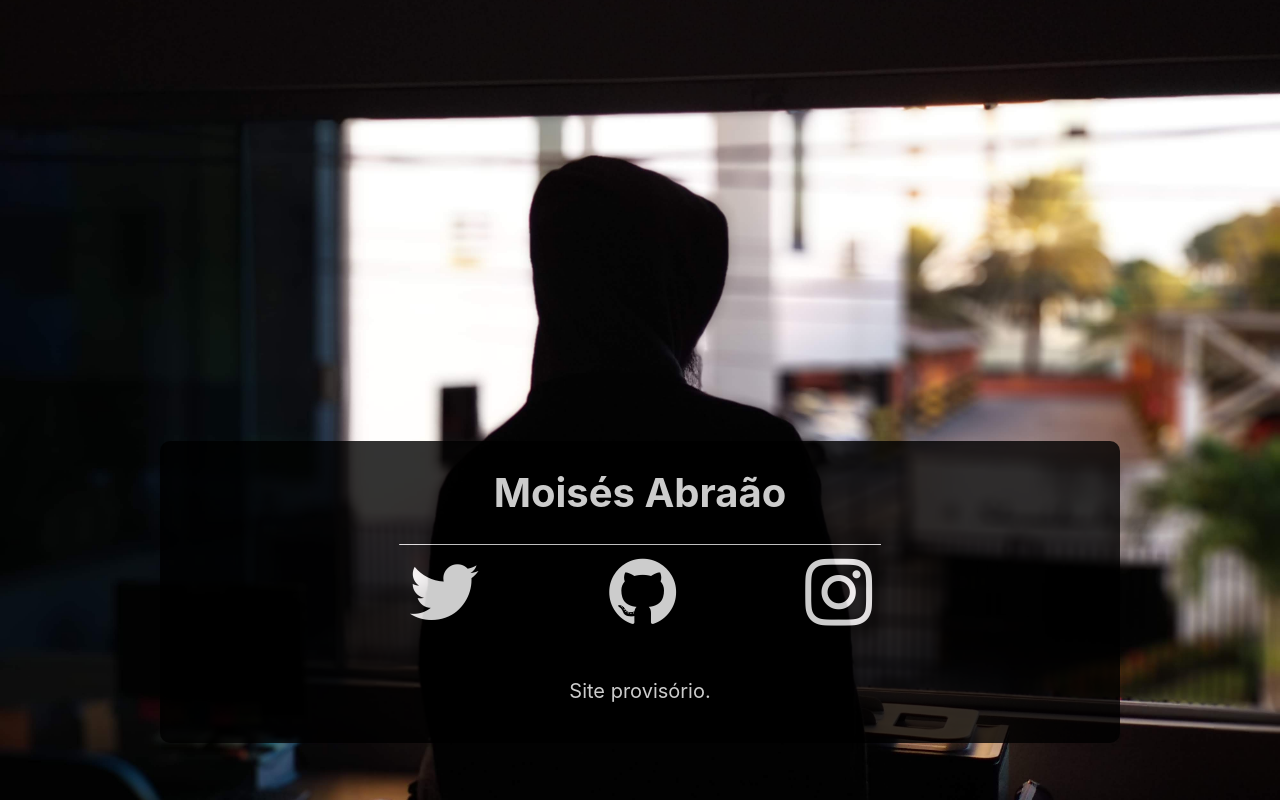
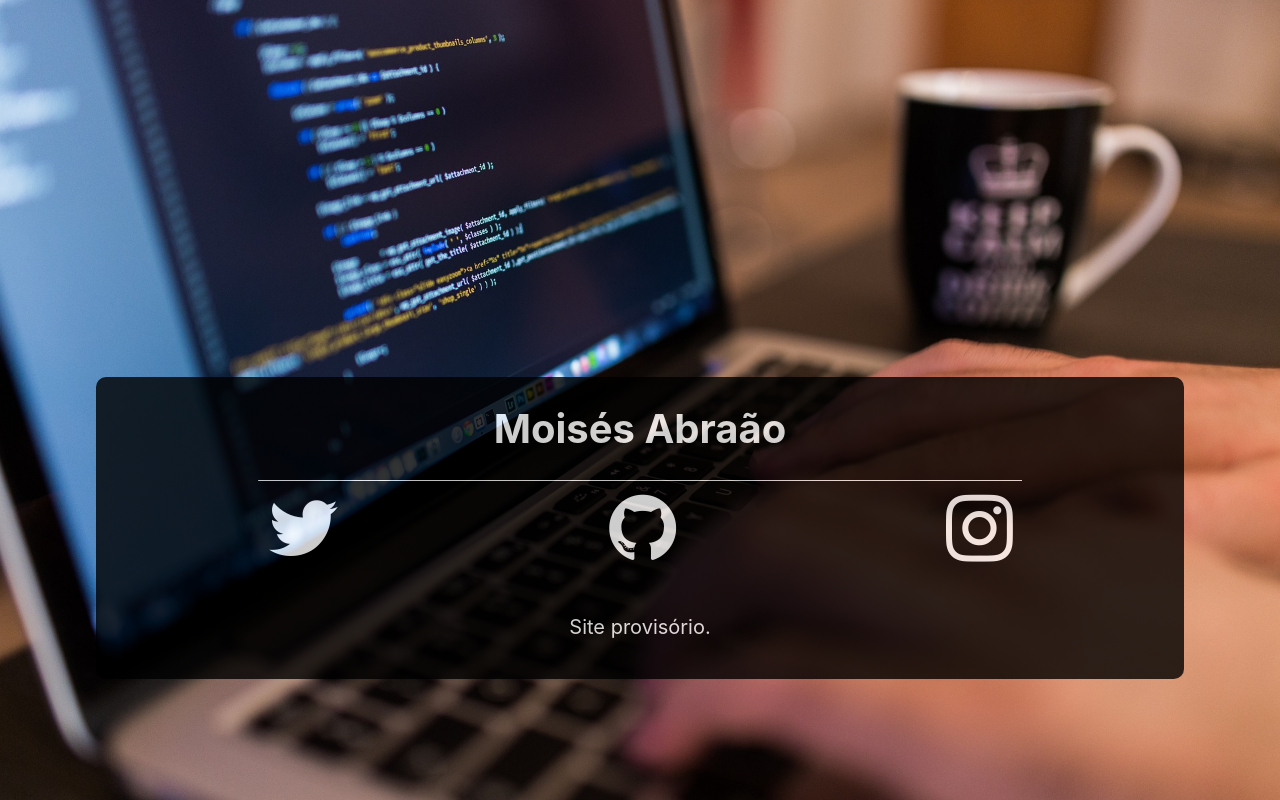
Before and after one commit to MoisesAbraao/moisesabraao, a React (Create React App) app: page / in a window 1280 px wide. Built offline with nearby package versions, Linux system fonts and the light colour scheme.

Commit message:
Ajuste no background

```diff
--- a/src/App.css
+++ b/src/App.css
@@ -14,7 +14,7 @@
 }
 
 .App-header {
-  background-image: url('back.jpg');
+  background-image: url('background.jpg');
   background-repeat: no-repeat;
   background-position: center center;
   background-attachment: fixed;
@@ -41,8 +41,8 @@
 .banner-text {
   background-color: black;
   opacity: .8;
-  width: 75%;
-  margin-top: 30%;
+  width: 85%;
+  margin-top: 20%;
   /* margin: auto; */
   border-radius: 10px;
 }
@@ -55,7 +55,7 @@
 
 .banner-text hr {
   border-top: 5px white;
-  width: 50%;
+  width: 70%;
   margin: auto;
 }
 
@@ -68,7 +68,7 @@
 .social-links {
   display: flex;
   justify-content: space-between;
-  width: 50%;
+  width: 70%;
   margin: auto;
 }
 
```
Also changed, not shown: src/background.jpg (added).
